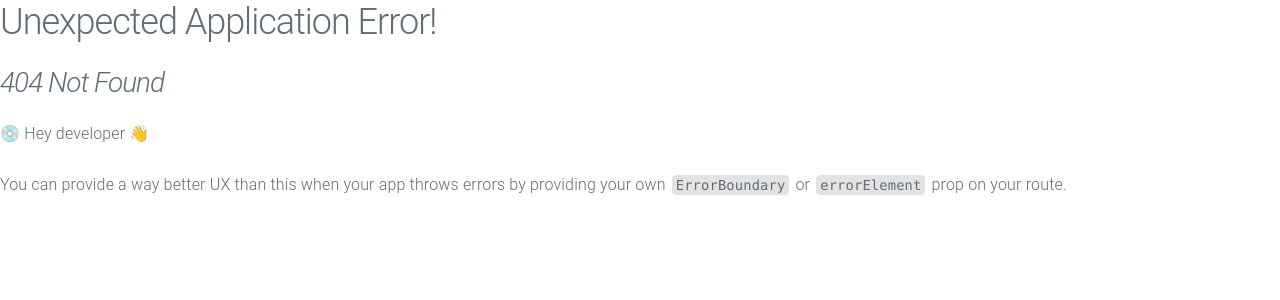
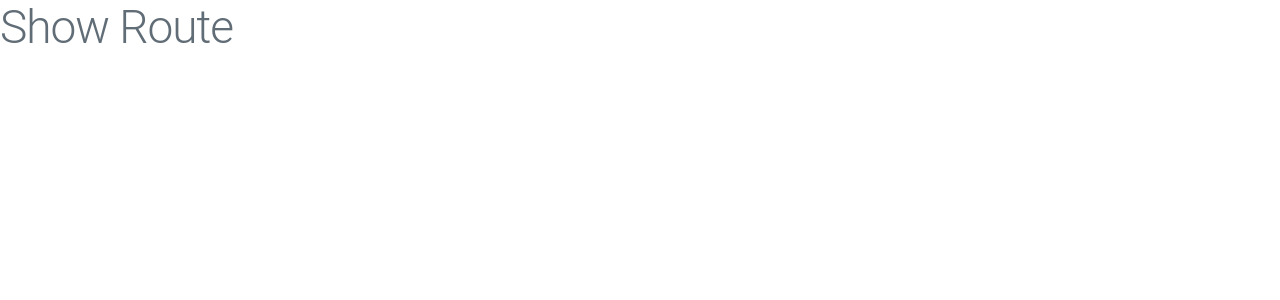
Before and after one commit to Jcemrick/pj4frontend, a React (Create React App) app: page /post/1 in a window 1280 px wide. Before the commit this address had no page. Shown: the top 300 px of the page. Built offline with nearby package versions, Linux system fonts and the light colour scheme.

Commit message:
updating to the frontend

```diff
--- a/src/App.js
+++ b/src/App.js
@@ -1,9 +1,9 @@
-import './App.css';
+import { Outlet } from "react-router-dom";
 
 function App() {
   return (
     <div className="App">
-      <h1>Home</h1>
+      <Outlet/>
     </div>
   );
 }
--- a/src/components/Post.js
+++ b/src/components/Post.js
@@ -0,0 +1,5 @@
+const Post = (props) => {
+    return <h1>Post Route</h1>
+};
+
+export default Post;
--- /dev/null
+++ b/src/pages/Index.js
@@ -0,0 +1,5 @@
+const Index = (props) => {
+    return <h1>Index Route</h1>
+};
+
+export default Index;
--- /dev/null
+++ b/src/pages/Show.js
@@ -0,0 +1,5 @@
+const Show = (props) => {
+    return <h1>Show Route</h1>
+};
+
+export default Show;
--- a/src/router.js
+++ b/src/router.js
@@ -1,10 +1,16 @@
 import {createBrowserRouter, createRoutesFromElements, Route, Routes} from 'react-router-dom'
 import App from './App'
+import Index from './pages/Index'
+import Show from './pages/Show'
 
 const router = createBrowserRouter(createRoutesFromElements(
     <>
         <Route path='/' element={<App/>}>
-
+            <Route path='' element={<Index/>}/>
+            <Route path='post/:id' element={<Show/>}/>
+            <Route path='create'/>
+            <Route path='update/:id'/>
+            <Route path='delete/:id'/>
         </Route>
     </>
 ))
```
Also changed, not shown: src/components/Index.js (deleted), src/components/Show.js (deleted).
